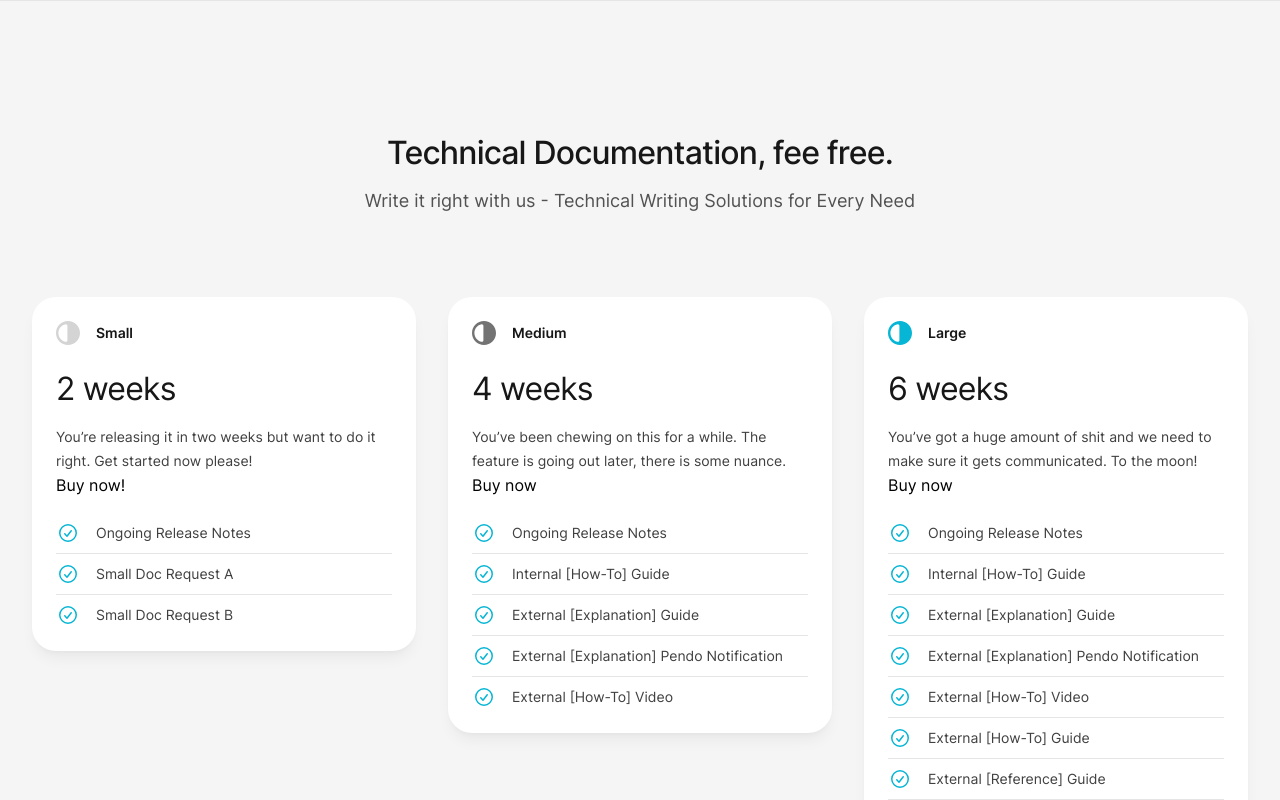
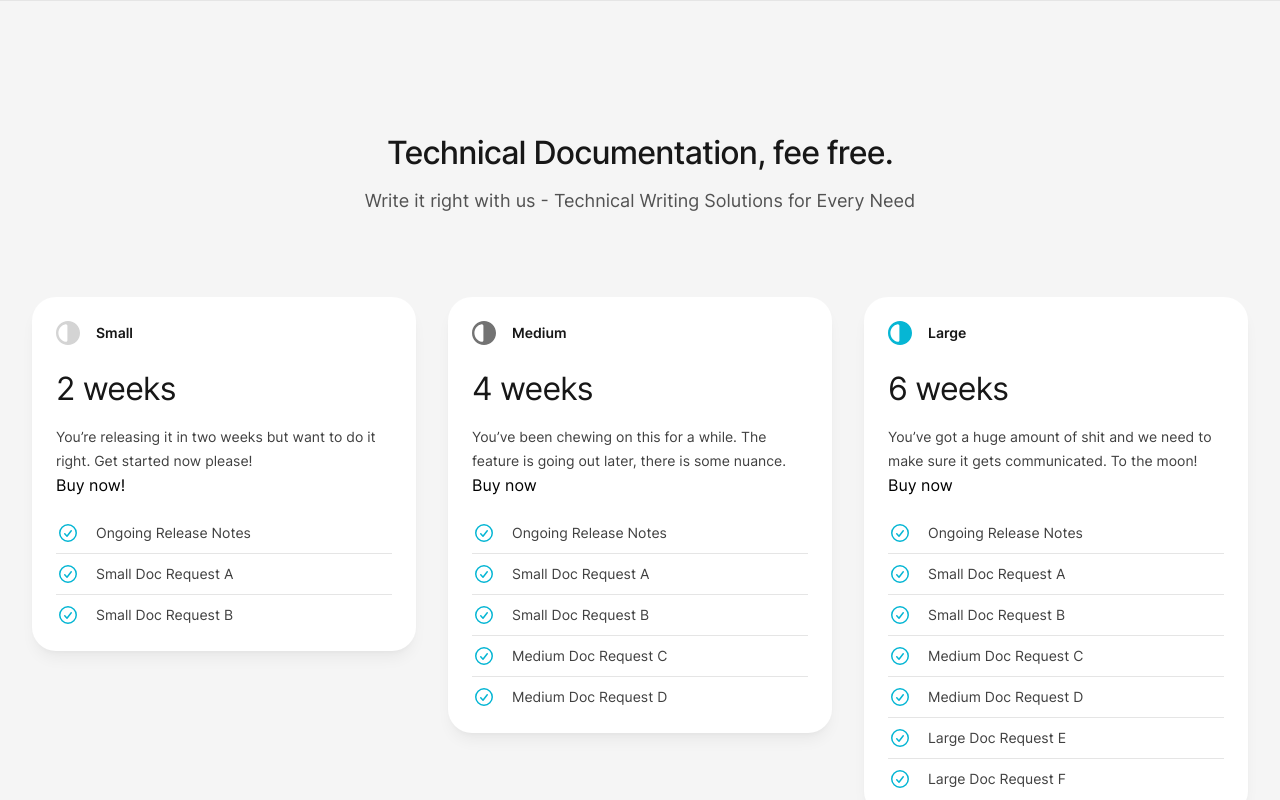
Before and after one commit to linuxbo/TechWritingFile, a Next.js app: page / in a window 1280 px wide. Shown: the top 800 px of the page. Built offline with nearby package versions, Linux system fonts and the light colour scheme.

Commit message:
Updated to be more generic about doc requests

```diff
--- a/src/components/Pricing.jsx
+++ b/src/components/Pricing.jsx
@@ -38,10 +38,10 @@ const plans = [
     },
     features: [
       'Ongoing Release Notes',
-      'Internal [How-To] Guide ',
-      'External [Explanation] Guide',
-      'External [Explanation] Pendo Notification',
-      'External [How-To] Video',
+      'Small Doc Request A',
+      'Small Doc Request B',
+      'Medium Doc Request C',
+      'Medium Doc Request D',
     ],
     logomarkClassName: 'fill-gray-500',
   },
@@ -58,14 +58,12 @@ const plans = [
     features: [
 
       'Ongoing Release Notes',
-      'Internal [How-To] Guide ',
-      'External [Explanation] Guide',
-      'External [Explanation] Pendo Notification',
-      'External [How-To] Video',
-      'External [How-To] Guide',
-      'External [Reference] Guide',
-      'Internal [How-to] Video',
-      'External [Explanation] Video',
+      'Small Doc Request A',
+      'Small Doc Request B',
+      'Medium Doc Request C',
+      'Medium Doc Request D',
+      'Large Doc Request E',
+      'Large Doc Request F',
      ],
     logomarkClassName: 'fill-cyan-500',
   },
```
